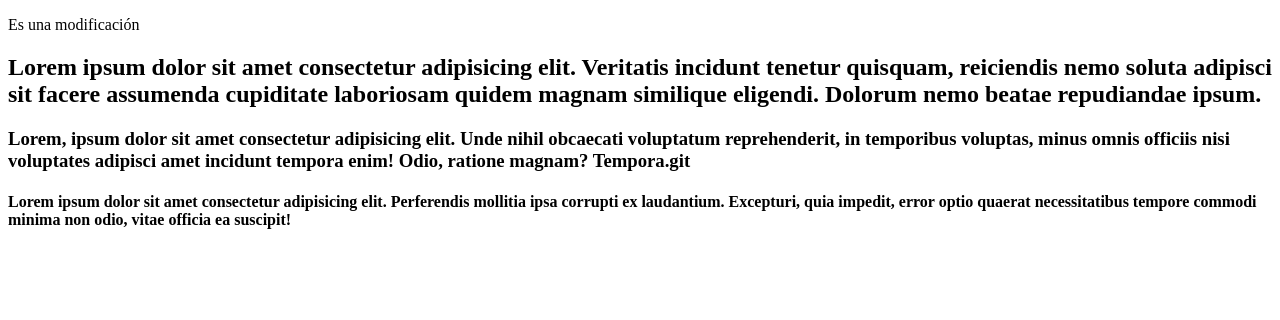
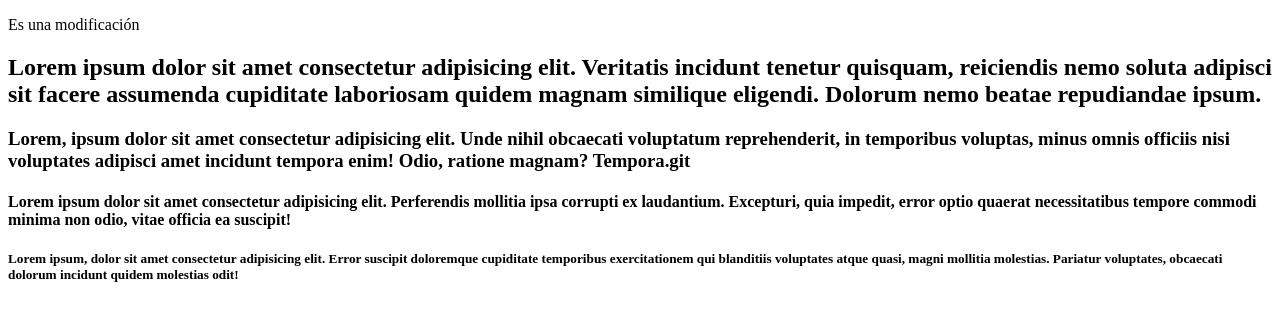
Before and after one commit to i-lema/practice-github, a plain HTML site: page index.html in a window 1280 px wide. Drawn offline with Linux system fonts and the light colour scheme.

Commit message:
añadir h5

```diff
--- a/index.html
+++ b/index.html
@@ -10,5 +10,6 @@
     <h2>Lorem ipsum dolor sit amet consectetur adipisicing elit. Veritatis incidunt tenetur quisquam, reiciendis nemo soluta adipisci sit facere assumenda cupiditate laboriosam quidem magnam similique eligendi. Dolorum nemo beatae repudiandae ipsum.</h2>
     <h3>Lorem, ipsum dolor sit amet consectetur adipisicing elit. Unde nihil obcaecati voluptatum reprehenderit, in temporibus voluptas, minus omnis officiis nisi voluptates adipisci amet incidunt tempora enim! Odio, ratione magnam? Tempora.git </h3>
     <h4>Lorem ipsum dolor sit amet consectetur adipisicing elit. Perferendis mollitia ipsa corrupti ex laudantium. Excepturi, quia impedit, error optio quaerat necessitatibus tempore commodi minima non odio, vitae officia ea suscipit!</h4>
+    <h5>Lorem ipsum, dolor sit amet consectetur adipisicing elit. Error suscipit doloremque cupiditate temporibus exercitationem qui blanditiis voluptates atque quasi, magni mollitia molestias. Pariatur voluptates, obcaecati dolorum incidunt quidem molestias odit!</h5>
 </body>
 </html>
```
